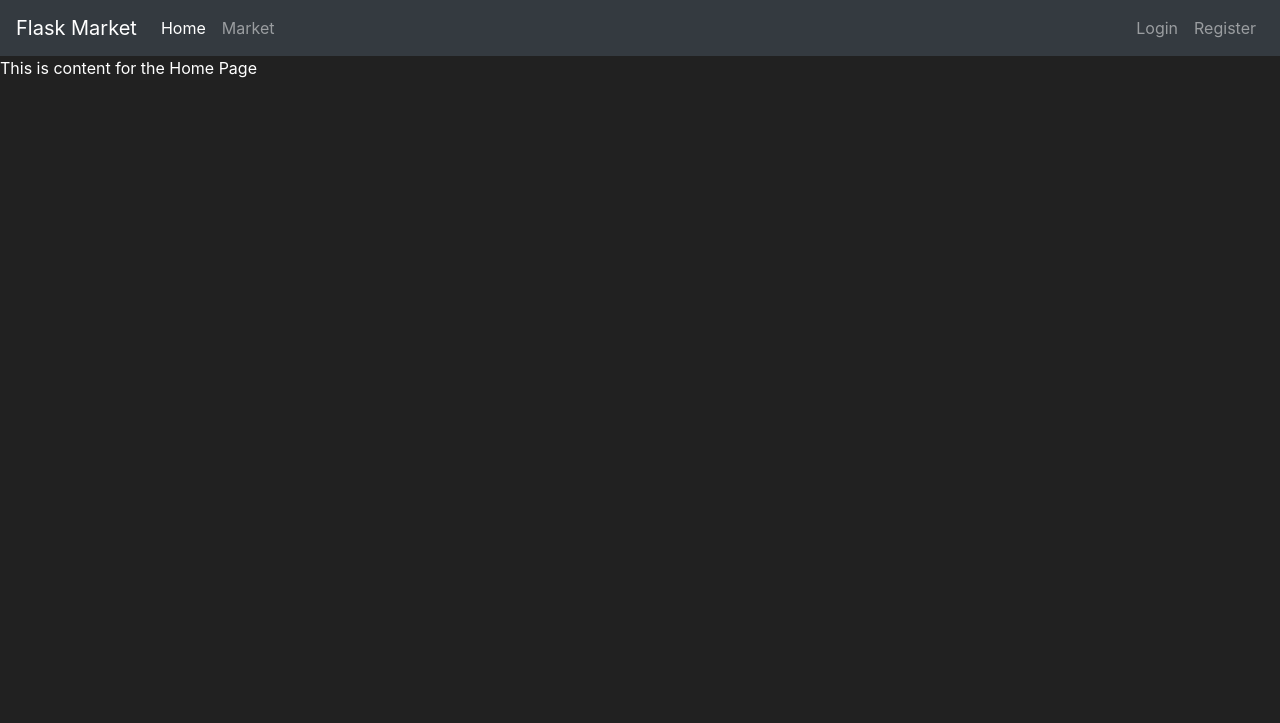
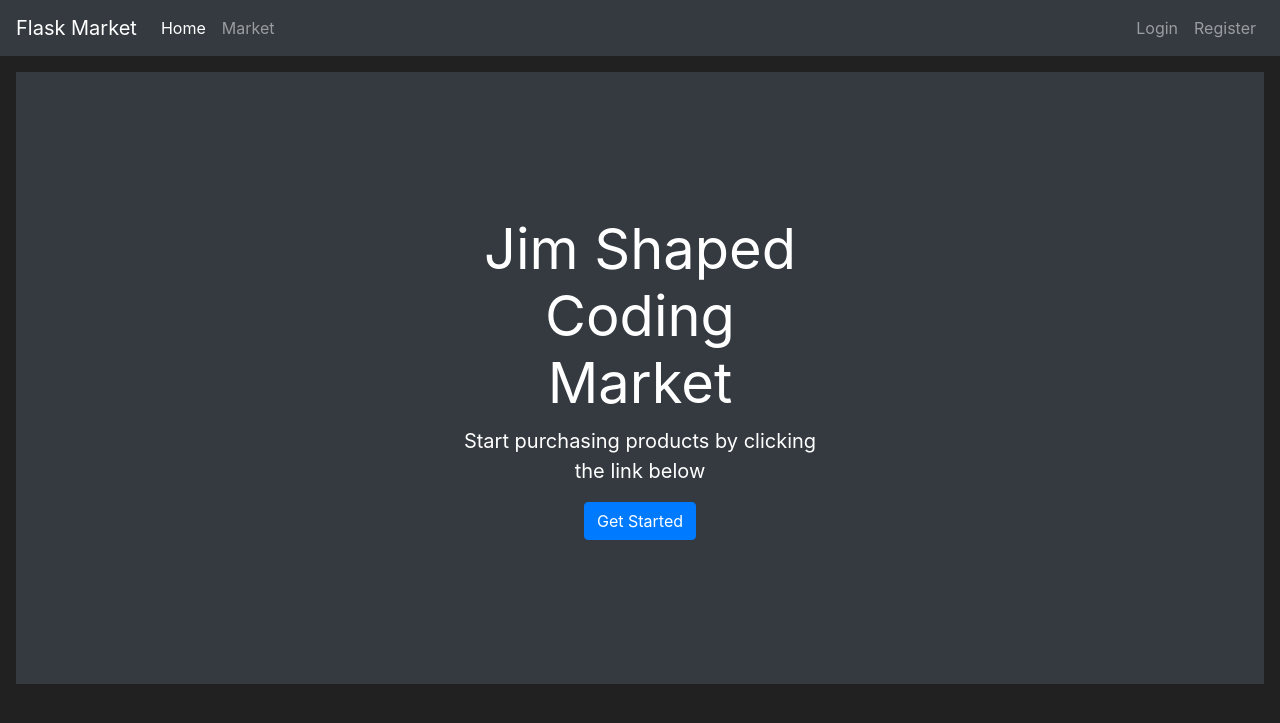
Before and after one commit to HatCS/FlaskPython, a Flask app: page / in a window 1280 px wide. Shown: the top 723 px of the page. Run offline with Flask 2, Linux system fonts and the light colour scheme; some libraries are stand-ins or nearby versions.

Commit message:
Logout and Customizations

```diff
--- a/market/__init__.py
+++ b/market/__init__.py
@@ -11,4 +11,6 @@ app.config['SECRET_KEY'] = '374504f9ce994f11fd8159a0'
 db = SQLAlchemy(app)
 bcrypt = Bcrypt(app)
 login_manager = LoginManager(app)
+login_manager.login_view = "login_page"
+login_manager.login_message_category = "info"
 from market import  routes
--- a/market/routes.py
+++ b/market/routes.py
@@ -4,13 +4,14 @@ from market.models import Item, User
 from market.forms import RegisterForm, LoginForm
 from market.forms import RegisterForm
 from market import db
-from flask_login import login_user
+from flask_login import login_user, logout_user, login_required
 
 @app.route("/")
 @app.route('/home')
 def home_page():
     return render_template('Home.html')
 @app.route('/market')
+@login_required
 def market_page():
     items = Item.query.all()
     return render_template('market.html', items=items)
@@ -24,6 +25,8 @@ def register_page():
                               password=form.password1.data)
         db.session.add(user_to_create)
         db.session.commit()
+        login_user(user_to_create)
+        flash(f"Account created successfully! You are now logged in as {user_to_create.username}", category="success")
         return redirect(url_for('market_page'))
     if form.errors != {}: # If there are not errors from the validations
         for err_msg in form.errors.values():
@@ -47,3 +50,9 @@ def login_page():
 
     return render_template('login.html', form=form)
     return render_template('register.html',form=form)
+
+@app.route('/logout')
+def logout_page():
+    logout_user()
+    flash("You have been logged out!", category='info')
+    return redirect(url_for("home_page"))
--- a/market/templates/Home.html
+++ b/market/templates/Home.html
@@ -1,8 +1,15 @@
 {% extends 'base.html' %}
 {% block title %}
-Home page
+    Welcom to Jim Shaped Coding Market
 {% endblock %}
-
 {% block content %}
-    This is content for the Home Page
+<div class="position-relative overflow-hidden p-3 p-md-5 m-md-3 text-center bg-dark" style="color:white">
+        <div class="col-md-5 p-lg-5 mx-auto my-5">
+            <h1 class="display-4 font-weight-normal">Jim Shaped Coding Market</h1>
+            <p class="lead font-weight-normal">Start purchasing products by clicking the link below</p>
+            <a class="btn btn-primary" href="{{ url_for('market_page') }}">Get Started</a>
+        </div>
+        <div class="product-device box-shadow d-none d-md-block"></div>
+        <div class="product-device product-device-2 box-shadow d-none d-md-block"></div>
+    </div>
 {% endblock %}
--- a/market/templates/base.html
+++ b/market/templates/base.html
@@ -39,7 +39,7 @@
                     <a class="nav-link">Welcome, {{ current_user.username }}</a>
                 </li>
                 <li class="nav-item1">
-                    <a class="nav-link" href="#">Logout</a>
+                    <a class="nav-link" href="{{ url_for('logout_page') }}">Logout</a>
                 </li>
               </ul>
           {% else %}
```
Also changed, not shown: market/market.db.
